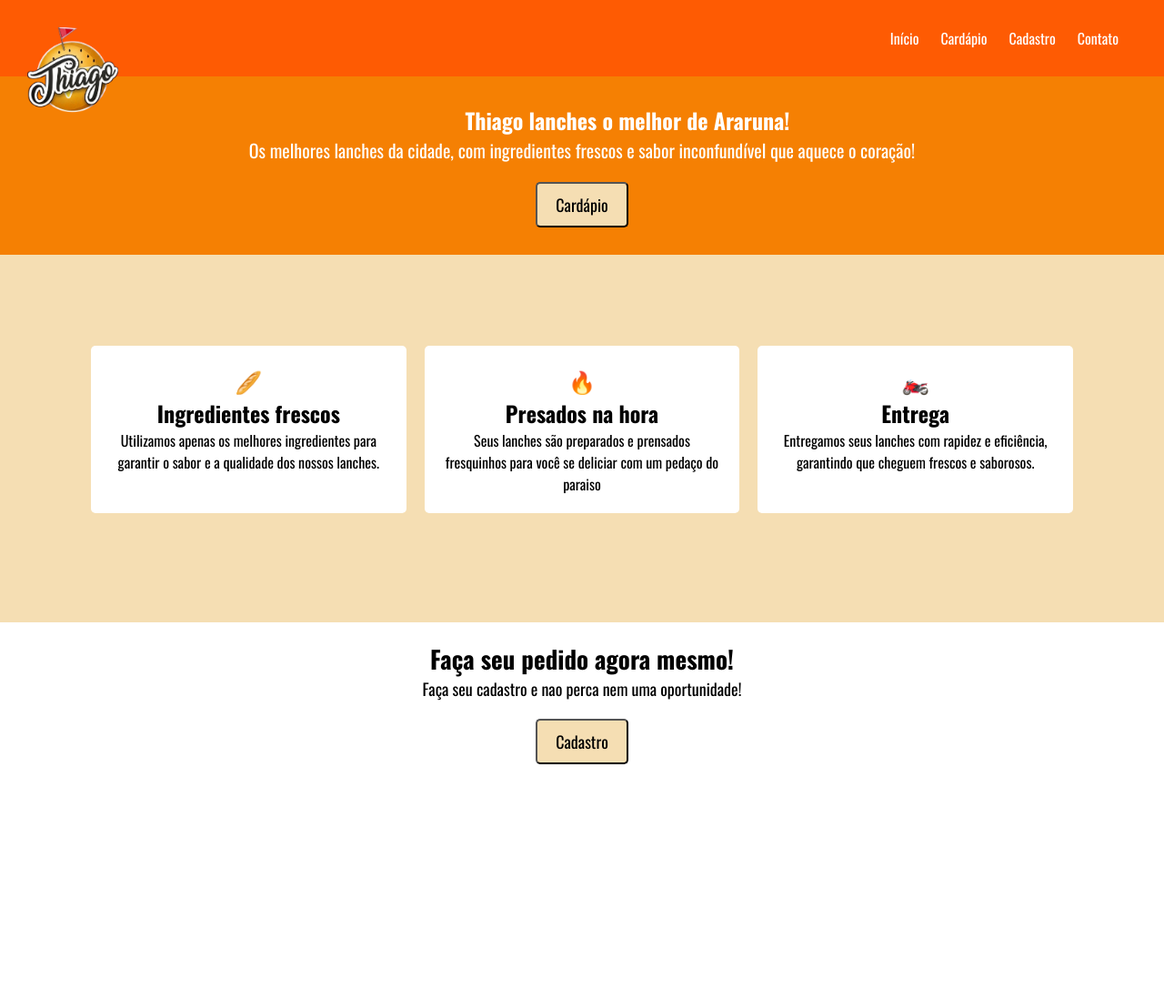
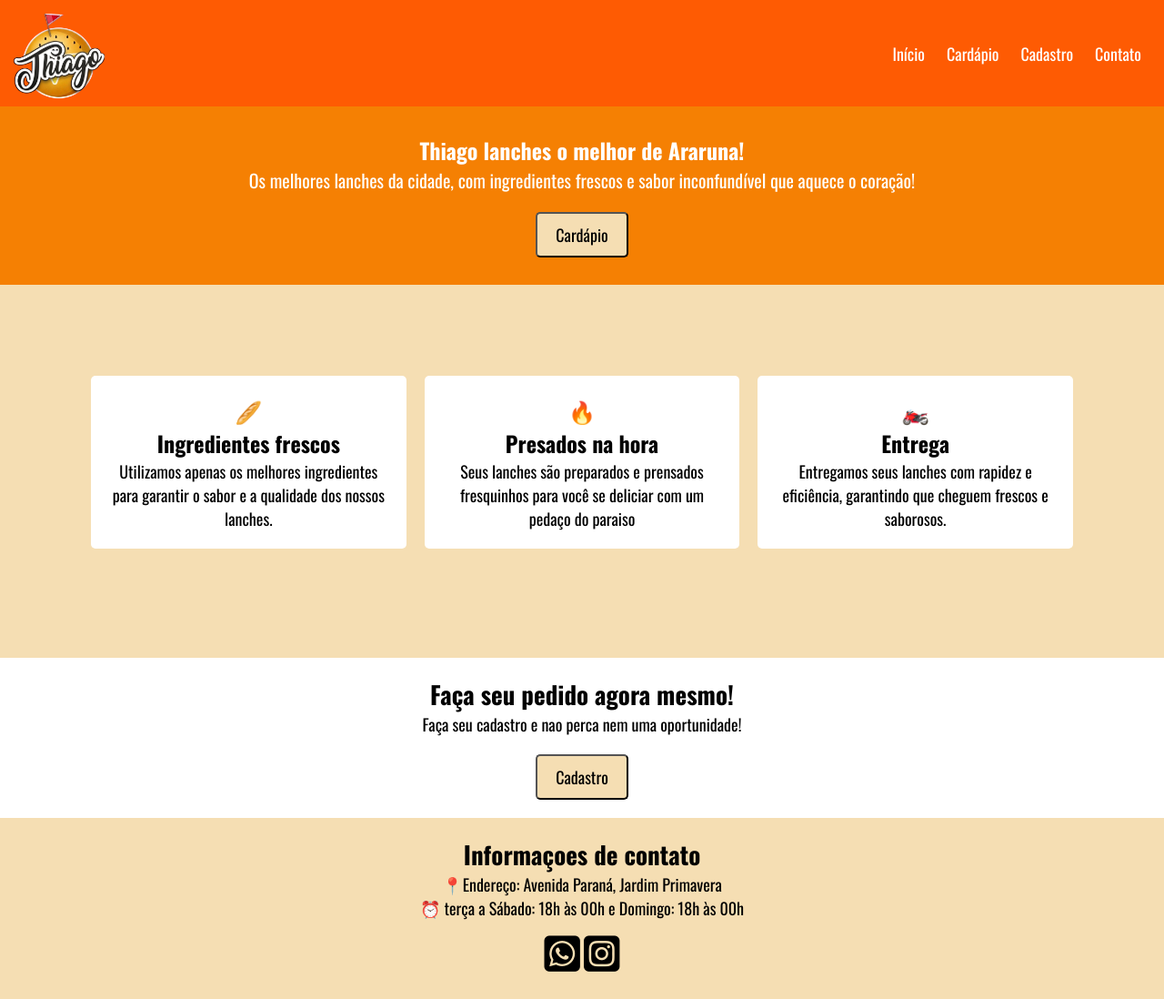
Before and after one commit to lucasamadio-debug/Projeto2modulo, a PHP site: page / in a window 1280 px wide. Shown: the whole page at 91% size. Before the commit the page ends 840 px from the top, so only its background shows below. Run offline with PHP 8.4, Linux system fonts and the light colour scheme.

Commit message:
colocando mais coisa no meu home

```diff
--- a/index.css
+++ b/index.css
@@ -10,11 +10,10 @@ body {
 header {
     background-color: rgb(254, 91, 3);
     text-align: right;
-    padding: 30px;
 }
 
 nav ul {
-    padding: 0;
+    padding: 0px;
     margin: 0;
 }
 
@@ -22,6 +21,7 @@ nav ul li {
     display: inline-block;
     margin-right: 20px;
     list-style: none;
+    font-size: 18px;
 }
 
 nav ul li a {
@@ -35,9 +35,18 @@ nav ul li:hover a {
 }
 
 #logo {
+    display: flex;
     width: 100px;
-    float: left;
+    justify-content: left;
+    margin-left: 10px;
+    padding-top: 10px;
+}
 
+.navBar{
+    display: flex;
+    align-items: center;
+    justify-content: space-between;
+    padding: 5px 5px;
 }
 
 section {
@@ -52,7 +61,22 @@ section p {
     font-size: 20px;
 }
 
-button {
+footer {
+    background-color: wheat;
+    text-align: center;
+    color: black;
+    font-family: 'Oswald', sans-serif;
+    padding: 20px;
+    font-size: 18px;
+    a{
+        color: black;
+        text-decoration: none;
+        font-size: 45px;
+
+    }
+}
+
+button{
     background-color: wheat;
     color: black;
     font-family: 'Oswald', sans-serif;
@@ -86,11 +110,16 @@ button a {
     font-family: 'Oswald', sans-serif;
 }
 
+
 #grid div {
     background-color:white;
     padding: 20px;
     text-align: center;
     border-radius: 5px;
+
+     p {
+        font-size: 18px;
+    }
 }
 
 /* cadastro embaixo */
--- a/index.html
+++ b/index.html
@@ -9,24 +9,31 @@
 
     <link rel="preconnect" href="https://fonts.googleapis.com">
     <link rel="preconnect" href="https://fonts.gstatic.com" crossorigin>
-    <link href="https://fonts.googleapis.com/css2?family=Cabin:ital,wght@0,400..700;1,400..700&family=Inter:ital,opsz,wght@0,14..32,100..900;1,14..32,100..900&family=Oswald:wght@200..700&family=Outfit:wght@100..900&family=Roboto:ital,wght@0,100..900;1,100..900&display=swap" rel="stylesheet">
+    <link href="https://fonts.googleapis.com/css2?family=Cabin:ital,wght@0,400..700;1,400..700&family=Inter:ital,opsz,wght@0,14..32,100..900;1,14..32,100..900&family=Oswald:wght@200..700&family=Outfit:wght@100..900&family=Roboto:ital,wght@0,100..900;1,100..900&display=swap"rel="stylesheet">
+    <link rel="stylesheet" href="https://cdnjs.cloudflare.com/ajax/libs/font-awesome/6.5.1/css/all.min.css">
 
     <title>Thiago Lanches</title>
 </head>
 
 <body>
     <header>
+        <div class="navBar">
+            <div class="logo">
                 <a href="index.html">
-            <img id="logo" src="imagens/logo2.png" alt="Thiago Lanches" title="Thiago Lanches">
+                    <img id="logo" src="imagens/logo5.png" alt="Thiago Lanches" title="Thiago Lanches">
                 </a>
+            </div>
+            <div class="menu">
             <nav>
                 <ul>
                     <li><a href="index.html">Início</a></li>
                     <li><a href="cardapio.html">Cardápio</a></li>
                     <li><a href="cadastro.html">Cadastro</a></li>
-                <li><a href="contato.html">Contato</a></li>
+                    <li><a href="#contato">Contato</a></li>
                 </ul>
             </nav>
+            </div>
+        </div>
     </header>
 
     <section>
@@ -41,12 +48,14 @@
         <div id="grid">
             <div class="texto1">
                 <h2>🥖<br>Ingredientes frescos</h2>
-                <p>Utilizamos apenas os melhores ingredientes para garantir o sabor e a qualidade dos nossos lanches.</p>
+                <p>Utilizamos apenas os melhores ingredientes para garantir o sabor e a qualidade dos nossos lanches.
+                </p>
             </div>
 
             <div class="texto2">
                 <h2>🔥<br>Presados na hora</h2>
-                <p>Seus lanches são preparados e prensados fresquinhos para você se deliciar com um pedaço do paraiso</p>
+                <p>Seus lanches são preparados e prensados fresquinhos para você se deliciar com um pedaço do paraiso
+                </p>
             </div>
 
             <div class="texto3">
@@ -57,11 +66,21 @@
 
         <div id="pedido">
             <h2>Faça seu pedido agora mesmo!</h2>
-                <p>Faça  seu cadastro e nao perca nem uma oportunidade!</p>
-                <button id="bt2"><a href="cadastro.html">Cadastro</a></button>
+            <p>Faça seu cadastro e nao perca nem uma oportunidade!</p>
+
+            <button><a href="cadastro.html">Cadastro</a></button>
         </div>
 
     </main>
+
+    <footer id="contato">
+        <h2>Informaçoes de contato</h2>
+        <p>📍Endereço: Avenida Paraná, Jardim Primavera</p>
+        <p>⏰ terça a Sábado: 18h às 00h e Domingo: 18h às 00h</p>
+        <a href="https://wa.me/5544998340641" target="_blank"><i class="fa-brands fa-square-whatsapp"></i></a>
+        <a href="https://www.instagram.com/thiagolanchesofc" target="_blank"><i class="fa-brands fa-square-instagram"></i></a>
+    </footer >
+
 </body>
 
 </html>
```
Also changed, not shown: contato.html (deleted), imagens/logo2comfundo.png (deleted), imagens/logo5.png (added). Lines whose indentation alone changed are shown as unchanged.
